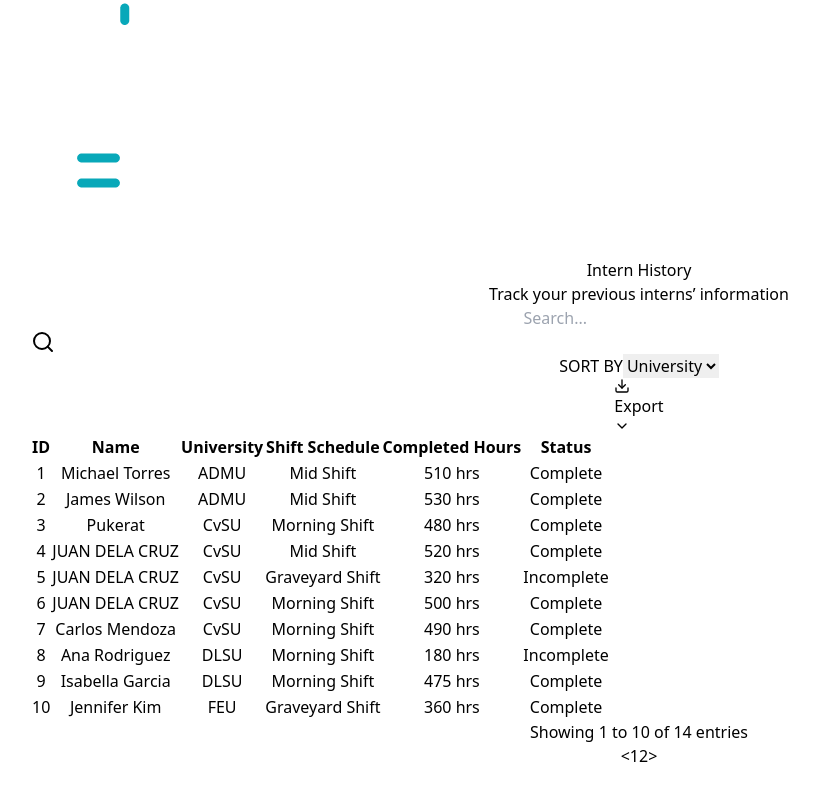
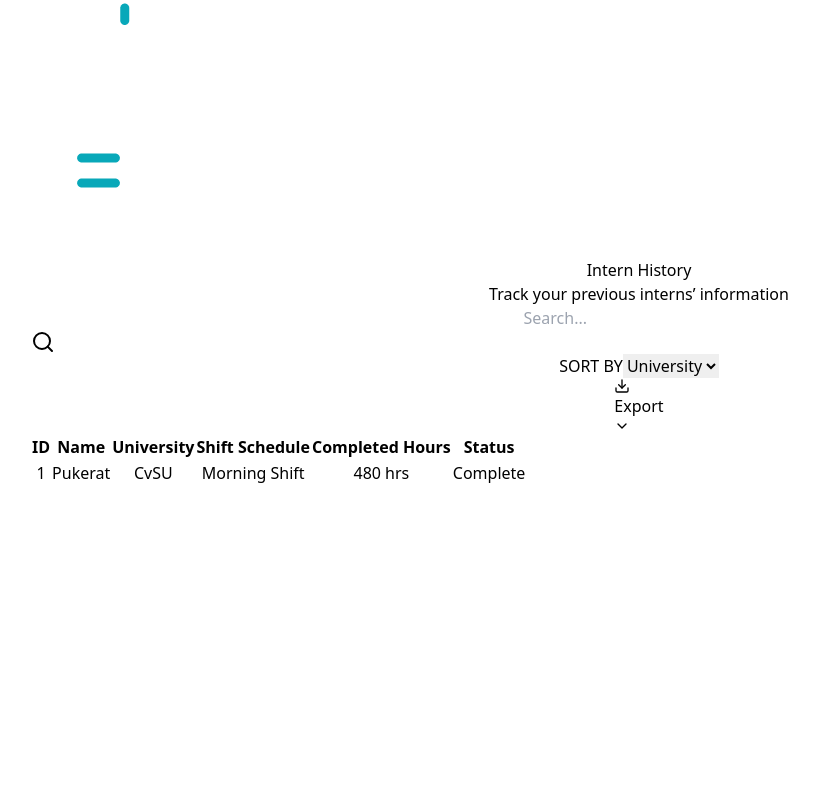
Before and after one commit to jus-waa/Intern-Attendance-Tracker, a React (Vite) app in the folder frontend/: page /history in a window 1280 px wide. Shown: the part 539-1339 px from the top of the page, without its empty margins (1-820 px from the left). After the commit the page ends 1057 px from the top, so only its background shows below. Built offline with nearby package versions, Linux system fonts and the light colour scheme.

Commit message:
fix: issues

```diff
--- a/frontend/src/pages/history.tsx
+++ b/frontend/src/pages/history.tsx
@@ -4,7 +4,7 @@ import Pagination from "../components/pagination";
 import SearchComponent from "../components/search";
 import ExportButton from "../components/exportbutton";
 interface InternData {
-  id: string;
+  intern_id: string;
   name: string;
   wdId: string;
   shiftSchedule: "Morning Shift" | "Mid Shift" | "Graveyard Shift";
@@ -32,123 +32,6 @@ const InternHistoryPage: React.FC = () => {
       status: "Complete" as const,
       university: "CvSU",
       totalCompletedHours: 480,
-    },
-    {
-      name: "JUAN DELA CRUZ",
-      wdId: "123456789",
-      shiftSchedule: "Mid Shift" as const,
-      coordinator: "Angelo Fuentes",
-      status: "Complete" as const,
-      university: "CvSU",
-      totalCompletedHours: 520,
-    },
-    {
-      name: "JUAN DELA CRUZ",
-      wdId: "123456789",
-      shiftSchedule: "Graveyard Shift" as const,
-      coordinator: "Angelo Fuentes",
-      status: "Incomplete" as const,
-      university: "CvSU",
-      totalCompletedHours: 320,
-    },
-    {
-      name: "JUAN DELA CRUZ",
-      wdId: "123456789",
-      shiftSchedule: "Morning Shift" as const,
-      coordinator: "Angelo Fuentes",
-      status: "Complete" as const,
-      university: "CvSU",
-      totalCompletedHours: 500,
-    },
-    {
-      name: "Maria Santos",
-      wdId: "987654321",
-      shiftSchedule: "Mid Shift" as const,
-      coordinator: "Sarah Johnson",
-      status: "Complete" as const,
-      university: "UP",
-      totalCompletedHours: 240,
-    },
-    {
-      name: "Robert Chen",
-      wdId: "456789123",
-      shiftSchedule: "Graveyard Shift" as const,
-      coordinator: "Mark Davis",
-      status: "Complete" as const,
-      university: "UST",
-      totalCompletedHours: 450,
-    },
-    {
-      name: "Ana Rodriguez",
-      wdId: "789123456",
-      shiftSchedule: "Morning Shift" as const,
-      coordinator: "Lisa Thompson",
-      status: "Incomplete" as const,
-      university: "DLSU",
-      totalCompletedHours: 180,
-    },
-    {
-      name: "Michael Torres",
-      wdId: "321654987",
-      shiftSchedule: "Mid Shift" as const,
-      coordinator: "Angelo Fuentes",
-      status: "Complete" as const,
-      university: "ADMU",
-      totalCompletedHours: 510,
-    },
-    {
-      name: "Jennifer Kim",
-      wdId: "654987321",
-      shiftSchedule: "Graveyard Shift" as const,
-      coordinator: "Sarah Johnson",
-      status: "Complete" as const,
-      university: "FEU",
-      totalCompletedHours: 360,
-    },
-    {
-      name: "Carlos Mendoza",
-      wdId: "147258369",
-      shiftSchedule: "Morning Shift" as const,
-      coordinator: "Mark Davis",
-      status: "Complete" as const,
-      university: "CvSU",
-      totalCompletedHours: 490,
-    },
-    {
-      name: "Sophia Williams",
-      wdId: "963852741",
-      shiftSchedule: "Mid Shift" as const,
-      coordinator: "Lisa Thompson",
-      status: "Incomplete" as const,
-      university: "UP",
-      totalCompletedHours: 280,
-    },
-    {
-      name: "David Park",
-      wdId: "258147963",
-      shiftSchedule: "Graveyard Shift" as const,
-      coordinator: "Angelo Fuentes",
-      status: "Complete" as const,
-      university: "UST",
-      totalCompletedHours: 340,
-    },
-    {
-      name: "Isabella Garcia",
-      wdId: "741963852",
-      shiftSchedule: "Morning Shift" as const,
-      coordinator: "Sarah Johnson",
-      status: "Complete" as const,
-      university: "DLSU",
-      totalCompletedHours: 475,
-    },
-    {
-      name: "James Wilson",
-      wdId: "852369741",
-      shiftSchedule: "Mid Shift" as const,
-      coordinator: "Mark Davis",
-      status: "Complete" as const,
-      university: "ADMU",
-      totalCompletedHours: 530,
     },
   ];
 
```
